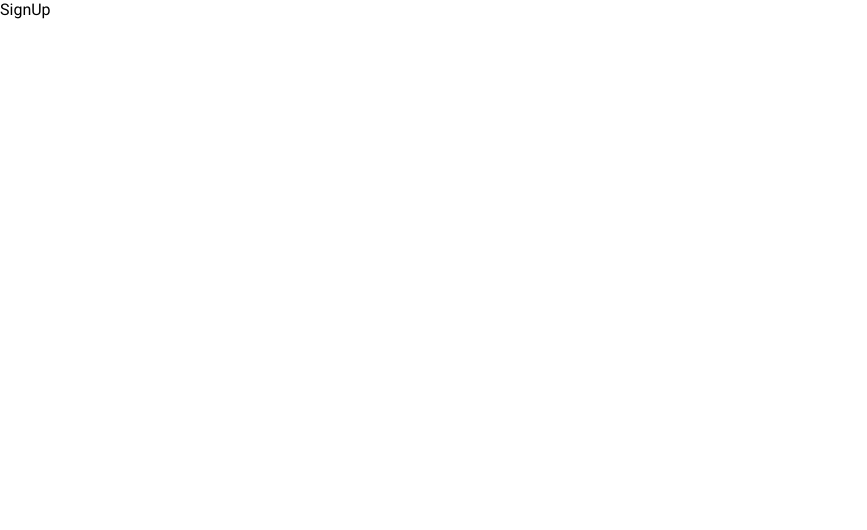
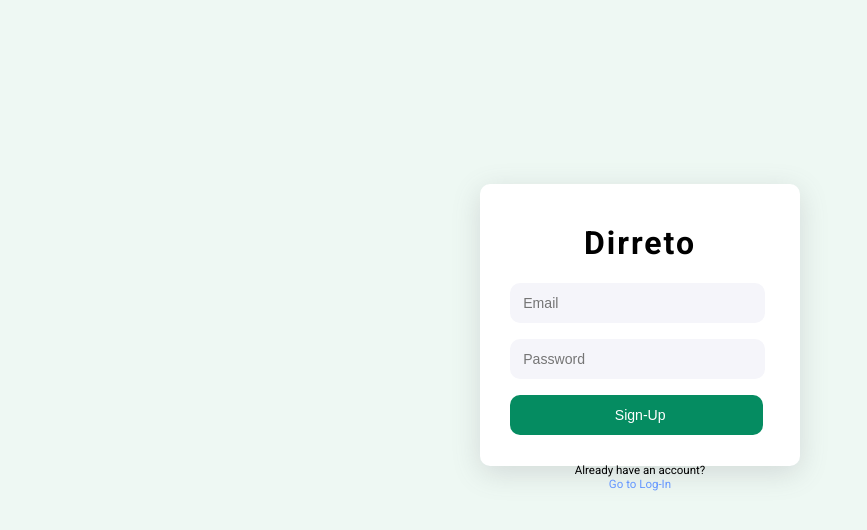
Before and after one commit to DanielT-Dev/DirretoV1, a React (Vite) app in the folder Dirreto/: page / in a window 1280 px wide. Shown: the top 530 px of the page, without its empty margins (0-867 px from the left). Built offline with nearby package versions, Linux system fonts and the light colour scheme.

Commit message:
Updated Sign-Up component.

```diff
--- a/Dirreto/src/components/SignUp.jsx
+++ b/Dirreto/src/components/SignUp.jsx
@@ -1,8 +1,32 @@
 import React from 'react'
+import "../styles/SignUp.css"
 
 const SignUp = () => {
   return (
-    <div>SignUp</div>
+    <div className="sign_up_container">
+        <div className="sign_up_form">
+            <h1>
+                Dirreto
+            </h1>
+            <input
+                type="text"
+                placeholder="Email"
+            />
+            <input
+                type="password"
+                placeholder="Password"
+            />
+            <button>
+                Sign-Up
+            </button>
+            <p>
+                Already have an account?
+            </p>
+            <p style={{color: "rgb(100, 150, 255)", cursor: "pointer"}}>
+                Go to Log-In
+            </p>
+        </div>
+    </div>
   )
 }
 
--- a/Dirreto/src/styles/SignUp.css
+++ b/Dirreto/src/styles/SignUp.css
@@ -1,8 +1,74 @@
 @media screen and (max-width: 600px)
 {
-
+    .sign_up_container
+    {
+        width: 100vw;
+        height: 100vh;
+        background-color: rgb(238, 248, 243);
+    }
 }
 @media screen and (min-width: 600px)
 {
-
+    .sign_up_container
+    {
+        width: 100vw;
+        height: 100vh;
+        background-color: rgb(238, 248, 243);
+    }
+    .sign_up_form
+    {
+        position: absolute;
+        left: calc(75vw / 2);
+        top: 23vh;
+        width: 25vw;
+        height: 22vw;
+        background-color: white;
+        border-radius: 10px;
+        box-shadow: rgba(100, 100, 111, 0.2) 0px 7px 29px 0px;
+    }
+    .sign_up_form h1
+    {
+        margin-top: 5vh;
+        text-align: center;
+        letter-spacing: 2px;
+    }
+    .sign_up_form input
+    {
+        margin-left: 9.5%;
+        margin-bottom: 2vh;
+        width: 75%;
+        padding-left: 1vw;
+        padding-top: 1.5vh;
+        padding-bottom: 1.5vh;
+        background-color: rgb(245, 245, 250);
+        border: none;
+        border-radius: 10px;
+        font-size: 1.1vw;
+    }
+    .sign_up_form button
+    {
+        margin-left: 9.5%;
+        margin-top: 0vh;
+        margin-bottom: 5vh;
+        width: 79%;
+        padding-left: 1vw;
+        padding-top: 1.5vh;
+        padding-bottom: 1.5vh;
+        background-color: rgb(5, 140, 97);
+        color: white;
+        border: none;
+        border-radius: 10px;
+        font-size: 1.1vw;
+        cursor: pointer;
+    }
+    .sign_up_form button:hover
+    {
+        background-color: rgb(0, 115, 80);
+    }
+    .sign_up_form p
+    {
+        margin-top: -1.5vh;
+        text-align: center;
+        font-size: 0.9vw;
+    }
 }
```
